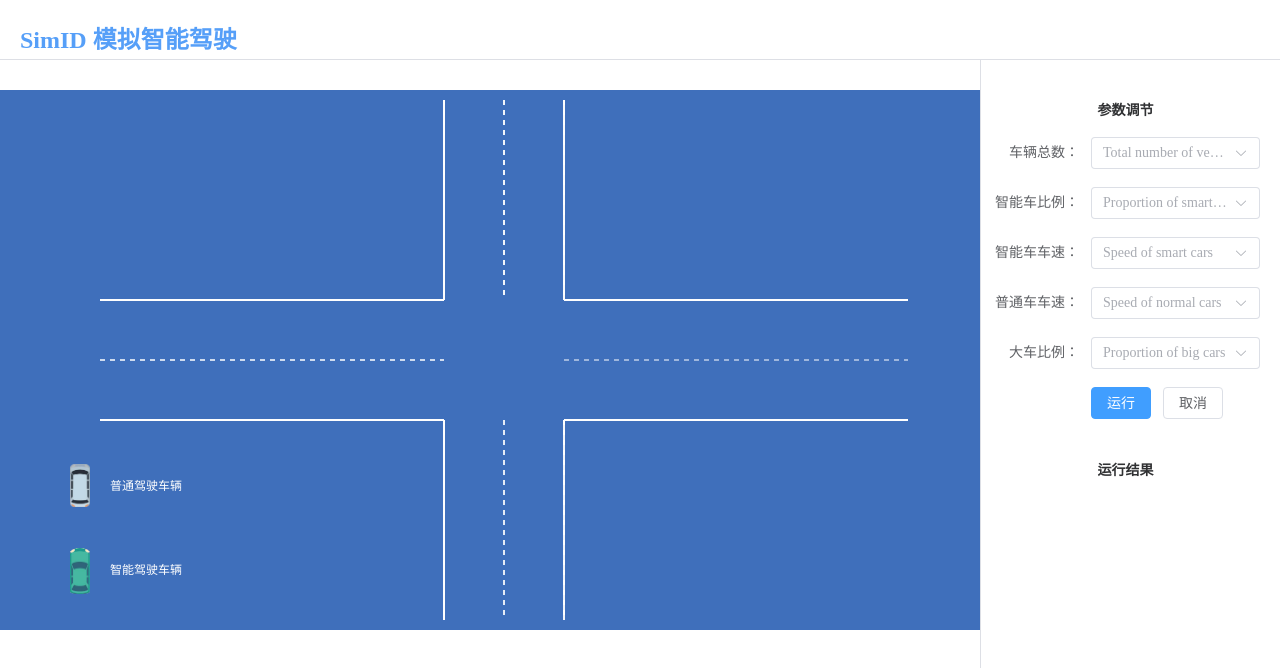
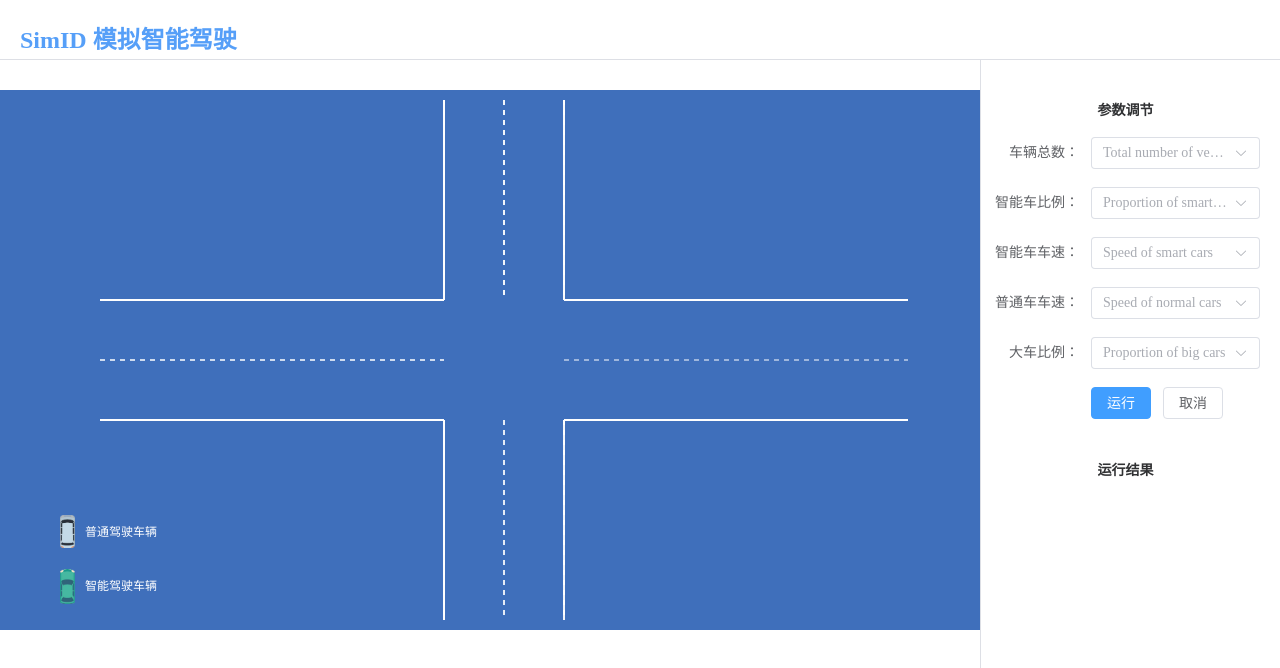
Before and after one commit to Ding-Shanshan/smart-driving, a Vue app: page /#/home in a window 1280 px wide. Shown: the top 668 px of the page. Built offline with nearby package versions, Linux system fonts and the light colour scheme.

Commit message:
底图更改

```diff
--- a/src/components/simulationDiagram.vue
+++ b/src/components/simulationDiagram.vue
@@ -15,6 +15,7 @@
 </template>
 
 <script>
+import imgSrc from '../assets/images/cars_normal.png'
 export default {
   name: 'SmartDriving',
   props: {
@@ -25,8 +26,8 @@ export default {
       H:540,
       W:1008,
       RoadW:60,
-      carW:20,
-      carH:40,
+      carW:15,
+      carH:30,
       car1X:524,
       car1Y:490
       }
@@ -61,10 +62,15 @@ export default {
     this.drawLine(100, this.H/2,this.W/2-this.RoadW, this.H/2)
     this.drawLine(this.W/2+this.RoadW, this.H/2,this.W-100, this.H/2)
     // 画车车
-    // var img = new Image();
-    var img = document.getElementById("car_normal0")
-    this.context.drawImage(img,524,490,20,40)
-    // img.src = '../assets/cars_normal.png';
+     var img = document.getElementById("car_normal0")
+    // img.src = imgSrc
+    this.context.drawImage(img,this.W/2+this.RoadW/2-5,490,10,20)
+    // var img = new Image()
+    // img.src=imgSrc
+    // img.onload=function(){
+    //   this.context.drawImage(img,this.W/2+this.RoadW/2-5,490,10,20)
+    // }
+    // img.src = '../assets/cars_normal.png'
     // setTimeout(function(){this.context.drawImage(img,0,0)},1000)
     // this.W/2+this.RoadW/2-this.carW/2
     // setInterval(function(){
@@ -94,14 +100,14 @@ export default {
 }
 .legcar{
   float:left;
-  margin:20px;
+  margin:10px;
   display:inline;
 }
 p{
   color:#fff;
   font-size: 12px;
   text-align: center;
-  line-height:60px;
+  line-height:30px;
   display:inline;
   float:left;
 }
```
